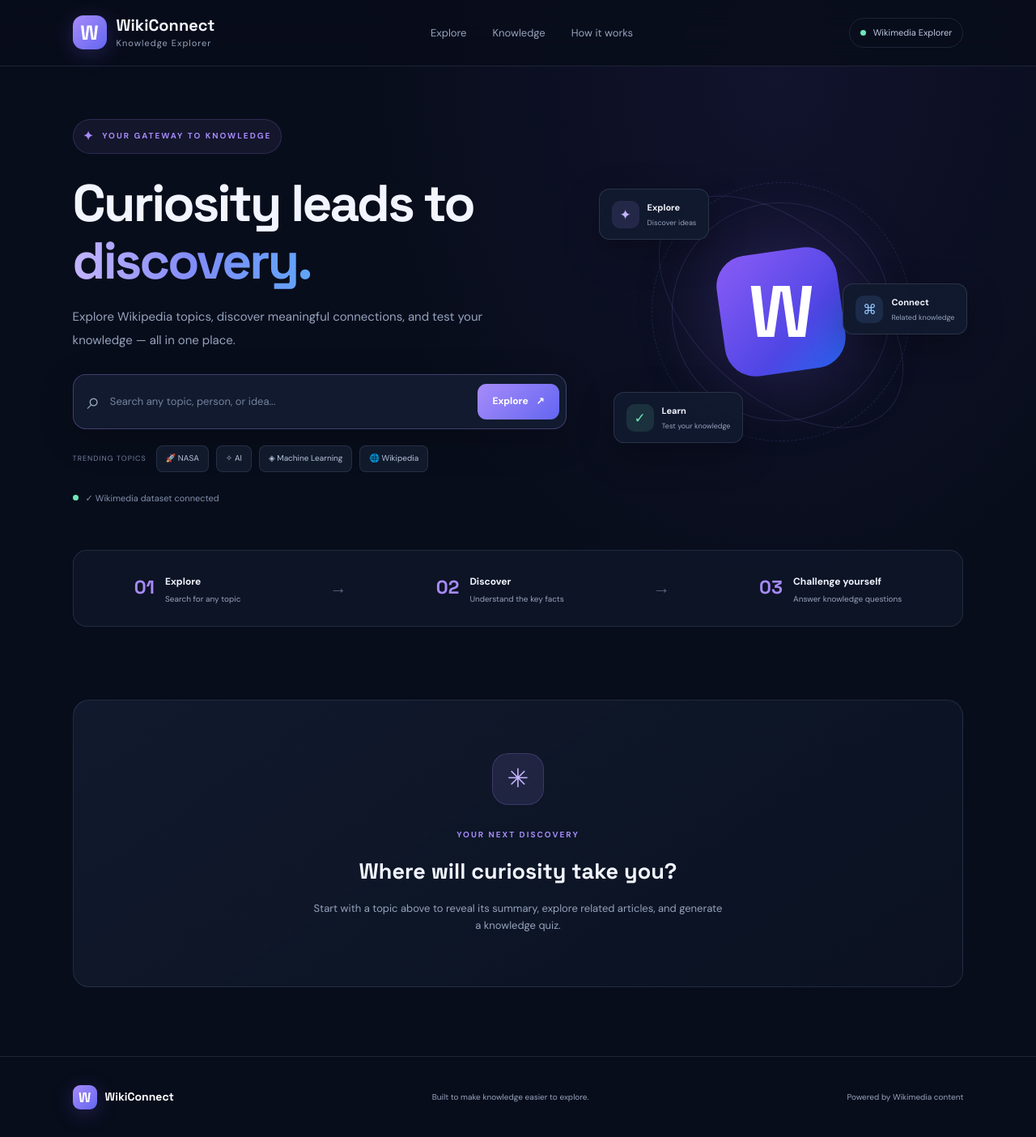
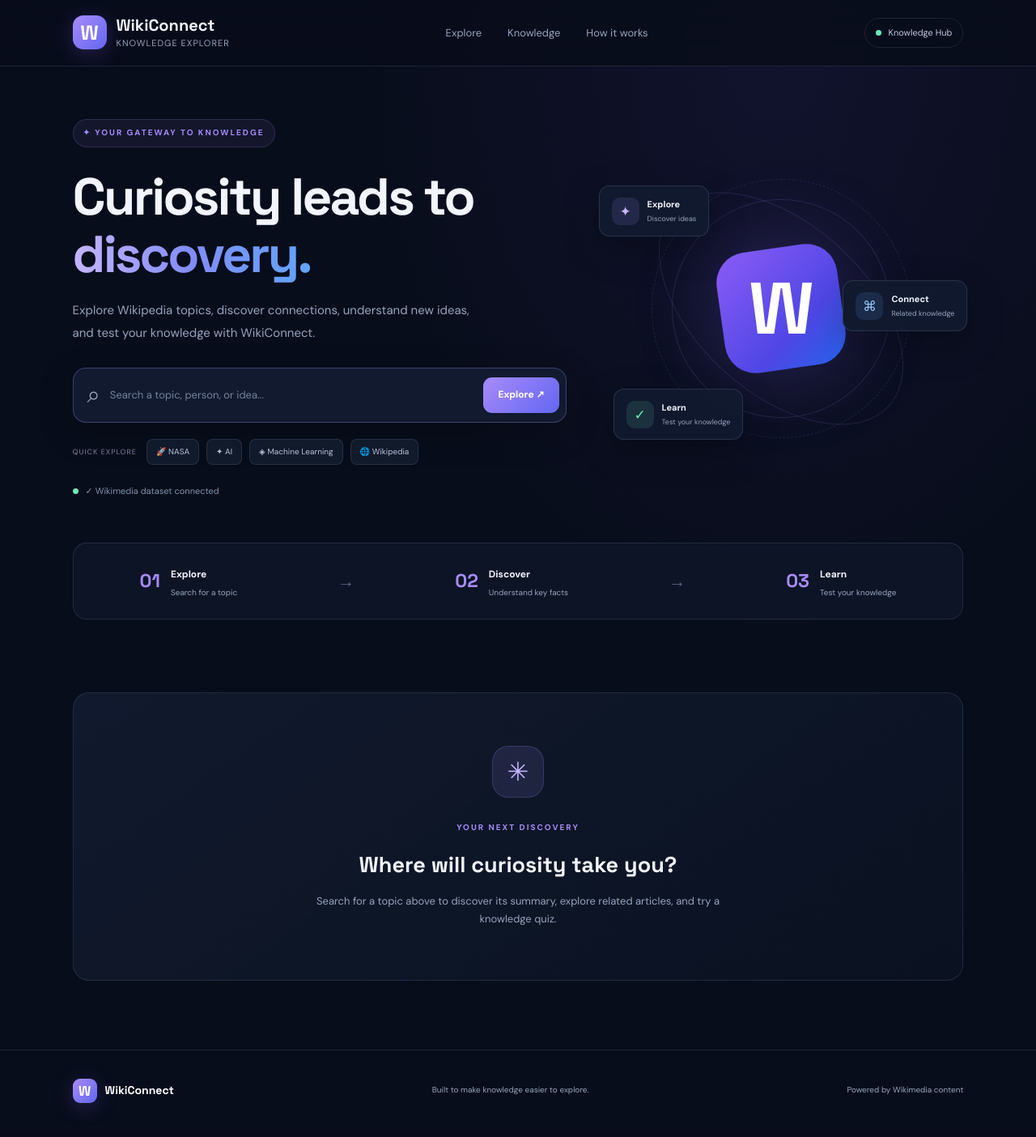
Before and after one commit to shubha82006-creator/WIKICONNECT, a Flask app: page / in a window 1280 px wide. Shown: the whole page at 81% size. After the commit the page ends 1373 px from the top, so only its background shows below. Run offline with Flask 3, Linux system fonts and the light colour scheme.

Commit message:
Update WikiConnect website

```diff
--- a/templates/index.html
+++ b/templates/index.html
@@ -6,24 +6,22 @@
     <meta name="viewport" content="width=device-width, initial-scale=1.0">
     <meta name="theme-color" content="#080d1b">
 
-    <title>WikiConnect | Explore Knowledge</title>
+    <title>WikiConnect | Knowledge Explorer</title>
 
     <link rel="preconnect" href="https://fonts.googleapis.com">
-    <link rel="preconnect" href="https://fonts.gstatic.com" crossorigin>
     <link href="https://fonts.googleapis.com/css2?family=DM+Sans:wght@400;500;600;700&family=Space+Grotesk:wght@400;500;600;700&display=swap" rel="stylesheet">
 
-    <link rel="stylesheet"
-          href="{{ url_for('static', filename='style.css') }}">
+    <link rel="stylesheet" href="../static/style.css">
 </head>
 
 <body>
 
 <header class="header">
-    <a href="/" class="brand">
+    <a href="#" class="brand">
         <span class="brand-icon">W</span>
         <span>
             <strong>WikiConnect</strong>
-            <small>Knowledge Explorer</small>
+            <small>KNOWLEDGE EXPLORER</small>
         </span>
     </a>
 
@@ -34,19 +32,16 @@
     </nav>
 
     <div class="header-badge">
-        <span class="status-dot"></span>
-        Wikimedia Explorer
+        <span class="status-dot"></span> Knowledge Hub
     </div>
 </header>
 
 <main class="container">
 
     <section class="hero" id="explore">
+        <div class="hero-content">
 
-        <div class="hero-content">
-            <div class="eyebrow">
-                <span>✦</span> YOUR GATEWAY TO KNOWLEDGE
-            </div>
+            <div class="eyebrow">✦ YOUR GATEWAY TO KNOWLEDGE</div>
 
             <h1>
                 Curiosity leads to<br>
@@ -54,38 +49,38 @@
             </h1>
 
             <p class="hero-description">
-                Explore Wikipedia topics, discover meaningful connections,
-                and test your knowledge — all in one place.
+                Explore Wikipedia topics, discover connections,
+                understand new ideas, and test your knowledge
+                with WikiConnect.
             </p>
 
-            <div class="search-box">
+            <form class="search-box" id="searchForm">
                 <span class="search-icon">⌕</span>
 
                 <input
                     type="text"
                     id="searchInput"
-                    placeholder="Search any topic, person, or idea..."
+                    placeholder="Search a topic, person, or idea..."
                     autocomplete="off"
-                    aria-label="Search Wikipedia topic"
+                    aria-label="Search topic"
                 >
 
-                <button id="searchButton" onclick="searchArticle()">
-                    Explore <span>↗</span>
+                <button id="searchButton" type="submit">
+                    Explore ↗
                 </button>
-            </div>
+            </form>
 
             <div class="quick-search">
-                <span class="try-label">TRENDING TOPICS</span>
-
-                <button onclick="quickSearch('NASA')">🚀 NASA</button>
-                <button onclick="quickSearch('Artificial intelligence')">✧ AI</button>
-                <button onclick="quickSearch('Machine learning')">◈ Machine Learning</button>
-                <button onclick="quickSearch('Wikipedia')">🌐 Wikipedia</button>
+                <span class="try-label">QUICK EXPLORE</span>
+                <button type="button" onclick="quickSearch('NASA')">🚀 NASA</button>
+                <button type="button" onclick="quickSearch('Artificial intelligence')">✦ AI</button>
+                <button type="button" onclick="quickSearch('Machine learning')">◈ Machine Learning</button>
+                <button type="button" onclick="quickSearch('Wikipedia')">🌐 Wikipedia</button>
             </div>
 
             <div class="dataset-status">
                 <span class="status-dot"></span>
-                <span id="datasetStatus">Connecting to Wikimedia dataset...</span>
+                <span id="datasetStatus">Ready to explore knowledge</span>
             </div>
         </div>
 
@@ -94,9 +89,7 @@
             <div class="orbit orbit-two"></div>
             <div class="orbit orbit-three"></div>
 
-            <div class="knowledge-core">
-                <span>W</span>
-            </div>
+            <div class="knowledge-core"><span>W</span></div>
 
             <div class="float-card float-top">
                 <span class="float-icon purple">✦</span>
@@ -113,43 +106,29 @@
                 <span><strong>Learn</strong><small>Test your knowledge</small></span>
             </div>
         </div>
-
     </section>
 
     <section class="intro-strip">
         <div>
             <span class="strip-number">01</span>
-            <div>
-                <strong>Explore</strong>
-                <p>Search for any topic</p>
-            </div>
+            <div><strong>Explore</strong><p>Search for a topic</p></div>
         </div>
-
         <span class="strip-arrow">→</span>
-
         <div>
             <span class="strip-number">02</span>
-            <div>
-                <strong>Discover</strong>
-                <p>Understand the key facts</p>
-            </div>
+            <div><strong>Discover</strong><p>Understand key facts</p></div>
         </div>
-
         <span class="strip-arrow">→</span>
-
         <div>
             <span class="strip-number">03</span>
-            <div>
-                <strong>Challenge yourself</strong>
-                <p>Answer knowledge questions</p>
-            </div>
+            <div><strong>Learn</strong><p>Test your knowledge</p></div>
         </div>
     </section>
 
-    <section id="loading" class="state-panel" style="display:none;">
+    <section id="loading" class="state-panel" style="display:none">
         <div class="loader"></div>
-        <h3>Exploring the knowledge universe...</h3>
-        <p>Finding and processing relevant article information.</p>
+        <h3>Exploring knowledge...</h3>
+        <p>Please wait while your topic is processed.</p>
     </section>
 
     <section id="emptyState" class="welcome-panel">
@@ -157,27 +136,28 @@
         <span class="section-kicker">YOUR NEXT DISCOVERY</span>
         <h2>Where will curiosity take you?</h2>
         <p>
-            Start with a topic above to reveal its summary,
-            explore related articles, and generate a knowledge quiz.
+            Search for a topic above to discover its summary,
+            explore related articles, and try a knowledge quiz.
         </p>
     </section>
 
-    <section id="notFound" class="state-panel error-panel" style="display:none;">
+    <section id="notFound" class="state-panel error-panel" style="display:none">
         <div class="welcome-symbol">⌕</div>
-        <h2>We couldn't find that topic</h2>
+        <h2>Topic not found</h2>
         <p id="notFoundMessage">No matching article was found.</p>
-        <p>Try a different keyword or one of the suggested topics.</p>
     </section>
 
-    <section id="articleView" style="display:none;">
+    <section id="articleView" style="display:none">
 
         <div class="section-heading">
             <div>
                 <span class="section-kicker">KNOWLEDGE BASE</span>
                 <h2>Your discovery</h2>
-                <p>Everything you need to understand the topic.</p>
+                <p>Explore your selected topic in detail.</p>
             </div>
-            <span class="live-badge"><span class="status-dot"></span> Article loaded</span>
+            <span class="live-badge">
+                <span class="status-dot"></span> Article loaded
+            </span>
         </div>
 
         <div class="article-banner">
@@ -188,16 +168,16 @@
 
                 <a id="sourceButton" href="#" target="_blank"
                    rel="noopener noreferrer" class="source-button">
-                    Read original article <span>↗</span>
+                    Read original article ↗
                 </a>
             </div>
-
             <div class="article-decoration" aria-hidden="true">W</div>
         </div>
 
         <div class="content-grid">
 
             <div class="main-column">
+
                 <article class="card summary-card">
                     <div class="card-heading">
                         <span class="card-icon purple">✧</span>
@@ -217,7 +197,7 @@
                         <span class="card-icon blue">?</span>
                         <div>
                             <h2>Knowledge check</h2>
-                            <p>See what you've learned</p>
+                            <p>Test what you have learned</p>
                         </div>
                         <span class="quiz-tag">QUICK QUIZ</span>
                     </div>
@@ -242,9 +222,11 @@
                         No related articles found.
                     </div>
                 </article>
+
             </div>
 
             <aside class="side-column">
+
                 <article class="card details-card">
                     <span class="section-kicker">ARTICLE DETAILS</span>
                     <h3>At a glance</h3>
@@ -266,7 +248,7 @@
 
                     <div class="detail-row">
                         <span>🧠 Learning</span>
-                        <strong>Interactive quiz</strong>
+                        <strong>Knowledge quiz</strong>
                     </div>
                 </article>
 
@@ -277,45 +259,31 @@
                     <div class="workflow">
                         <div class="workflow-step">
                             <span class="step-number">01</span>
-                            <div>
-                                <strong>User input</strong>
-                                <p>Choose a topic</p>
-                            </div>
+                            <div><strong>User input</strong><p>Choose a topic</p></div>
                         </div>
 
                         <div class="workflow-step">
                             <span class="step-number">02</span>
-                            <div>
-                                <strong>Data retrieval</strong>
-                                <p>Find article information</p>
-                            </div>
+                            <div><strong>Data retrieval</strong><p>Find article information</p></div>
                         </div>
 
                         <div class="workflow-step">
                             <span class="step-number">03</span>
-                            <div>
-                                <strong>Data processing</strong>
-                                <p>Prepare relevant content</p>
-                            </div>
+                            <div><strong>Data processing</strong><p>Prepare relevant content</p></div>
                         </div>
 
                         <div class="workflow-step">
                             <span class="step-number">04</span>
-                            <div>
-                                <strong>Quiz generation</strong>
-                                <p>Prepare knowledge checks</p>
-                            </div>
+                            <div><strong>Quiz generation</strong><p>Prepare questions</p></div>
                         </div>
 
                         <div class="workflow-step">
                             <span class="step-number">05</span>
-                            <div>
-                                <strong>Results</strong>
-                                <p>Display your discovery</p>
-                            </div>
+                            <div><strong>Display results</strong><p>Show your discovery</p></div>
                         </div>
                     </div>
                 </article>
+
             </aside>
         </div>
     </section>
@@ -323,17 +291,35 @@
 </main>
 
 <footer class="footer">
-    <a href="/" class="footer-brand">
-        <span class="brand-icon">W</span>
-        WikiConnect
+    <a href="#" class="footer-brand">
+        <span class="brand-icon">W</span> WikiConnect
     </a>
-
     <p>Built to make knowledge easier to explore.</p>
-
     <span class="footer-note">Powered by Wikimedia content</span>
 </footer>
 
-<script src="{{ url_for('static', filename='script.js') }}"></script>
+<script src="../static/script.js"></script>
+
+<script>
+    // Allow Enter to search using the existing searchArticle function.
+    document.getElementById("searchForm").addEventListener("submit", function (event) {
+        event.preventDefault();
+        if (typeof searchArticle === "function") {
+            searchArticle();
+        }
+    });
+
+    // Display a helpful status if the frontend is opened without Flask.
+    // Live Server cannot run Python or provide Flask API endpoints.
+    window.addEventListener("load", function () {
+        const status = document.getElementById("datasetStatus");
+
+        if (location.port === "5500" && status &&
+            status.textContent.includes("Connecting to Wikimedia dataset")) {
+            status.textContent = "Frontend preview · Flask backend not connected";
+        }
+    });
+</script>
 
 </body>
 </html>
```
